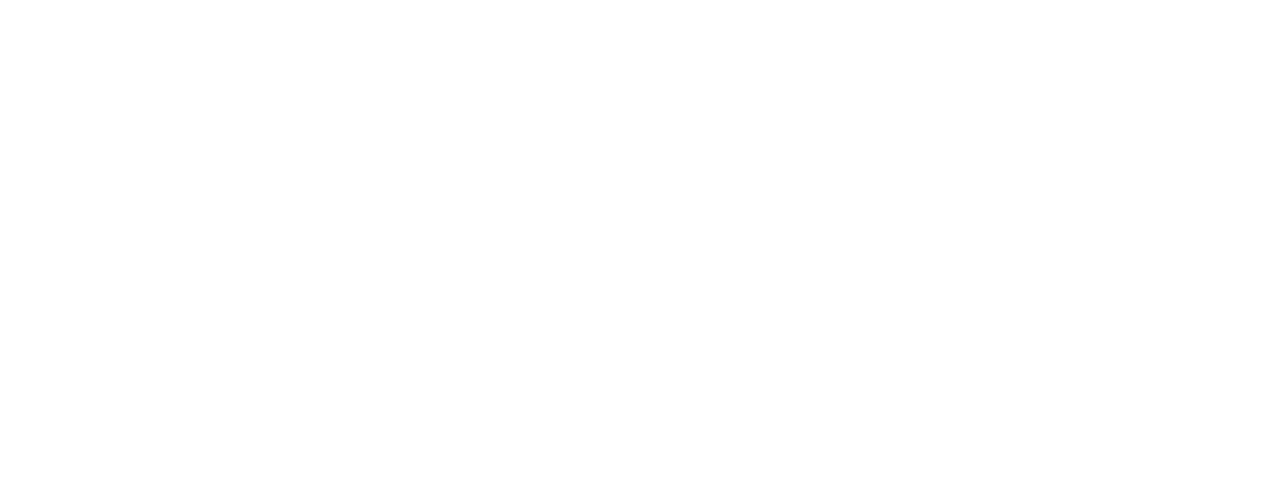
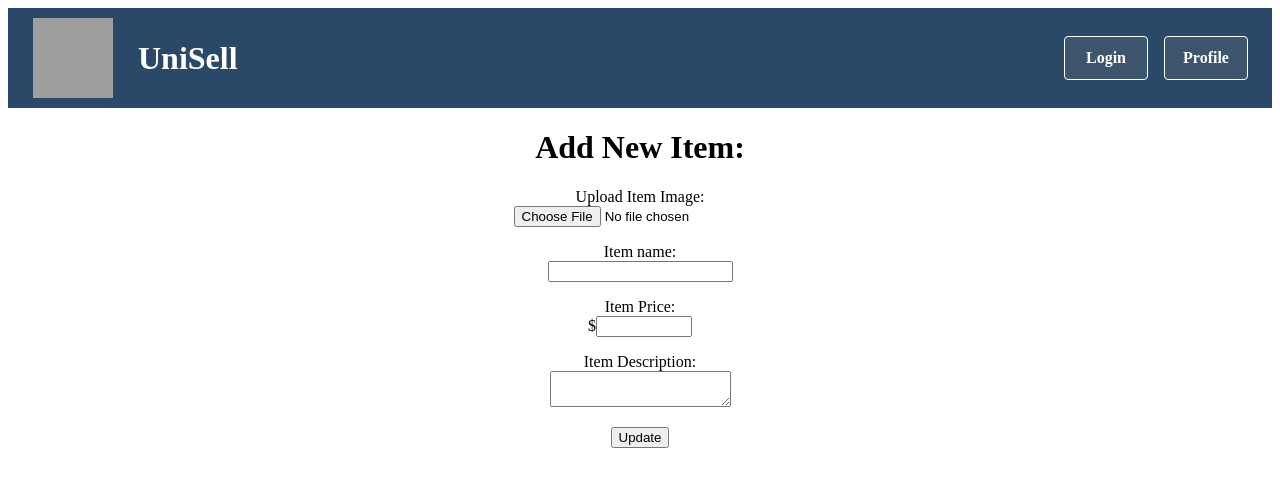
Before and after one commit to CS196Illinois/Group12-FA21, an Angular app in the folder Project/GroupProject/: page /item-edit/1 in a window 1280 px wide. Before the commit this address led to /. Shown: the top 486 px of the page. Built offline with nearby package versions, Linux system fonts and the light colour scheme; grey boxes are pictures that could not be loaded.

Commit message:
More changes

```diff
--- a/Project/GroupProject/src/app/app-routing.module.ts
+++ b/Project/GroupProject/src/app/app-routing.module.ts
@@ -1,6 +1,7 @@
 import { NgModule } from '@angular/core';
 import { RouterModule, Routes } from '@angular/router';
 import { EditProfileComponent } from './edit-profile/edit-profile.component';
+import { ItemCreateComponent } from './item-create/item-create.component';
 import { ItemEditComponent } from './item-edit/item-edit.component';
 import { ItemMenuComponent } from './item-menu/item-menu.component';
 import { ItemPreviewComponent } from './item-preview/item-preview.component';
@@ -10,7 +11,8 @@ import { ProfileComponent } from './profile/profile.component';
 const routes: Routes = [
   { path: '', component: MainMenuComponent },
   { path: 'edit-profile', component: EditProfileComponent },
-  { path: 'item-edit', component: ItemEditComponent },
+  { path: 'item-edit/:itemID', component: ItemEditComponent },
+  { path: 'item-create', component: ItemCreateComponent },
   { path: 'item/:itemID', component: ItemMenuComponent },
   { path: 'main-menu', component: MainMenuComponent },
   { path: 'profile', component: ProfileComponent },
--- a/Project/GroupProject/src/app/item-create/item-create.component.html
+++ b/Project/GroupProject/src/app/item-create/item-create.component.html
@@ -22,7 +22,6 @@
         <textarea name="itemDescription" id="itemDescription" formControlName="itemDescription"> </textarea>
       <p></p>
         <button type="submit" name="Submit" (click)="submit()">Submit</button>
-        <input type="submit" value="Update">
     </form>
 
     <!-- <button (click)="test()">Test</button> -->
--- a/Project/GroupProject/src/app/item-edit/item-edit.component.html
+++ b/Project/GroupProject/src/app/item-edit/item-edit.component.html
@@ -21,10 +21,7 @@
         <label for = "itemDescription">Item Description:</label><br>
         <textarea name="itemDescription" id="itemDescription" formControlName="itemDescription"> </textarea>
       <p></p>
-        <button type="submit" name="Submit" (click)="submit()">Submit</button>
-        <input type="submit" value="Update">
+        <button type="submit" name="Submit" (click)="submit()">Update</button>
     </form>
-
-    <!-- <button (click)="test()">Test</button> -->
   </div>
 </div>
--- a/Project/GroupProject/src/app/item-menu/item-menu.component.html
+++ b/Project/GroupProject/src/app/item-menu/item-menu.component.html
@@ -20,7 +20,7 @@
 <p></p>
 <form>
   <h2> Contact </h2>
-  <button type="button" style="margin:20px" [routerLink]="['item-edit', ItemID]">Edit Item</button>
+  <button type="button" style="margin:20px" [routerLink]="['/item-edit', ItemID]">Edit Item</button>
   <p></p>
   <label for="fname">First Name: {{firstName}}</label><br>
   <p></p>
--- a/Project/GroupProject/src/app/main-menu/main-menu.component.html
+++ b/Project/GroupProject/src/app/main-menu/main-menu.component.html
@@ -19,7 +19,7 @@ variables=[
        <input type="text" placeholder="Search.." name="search">
        <i> </i>
        <button type="button" style="margin:20px">Search</button>
-       <button type="button" >Apply Filter</button>
+       <button type="button" [routerLink]="['item-create']">Create Item</button>
 
     </form>
 </div>
```
